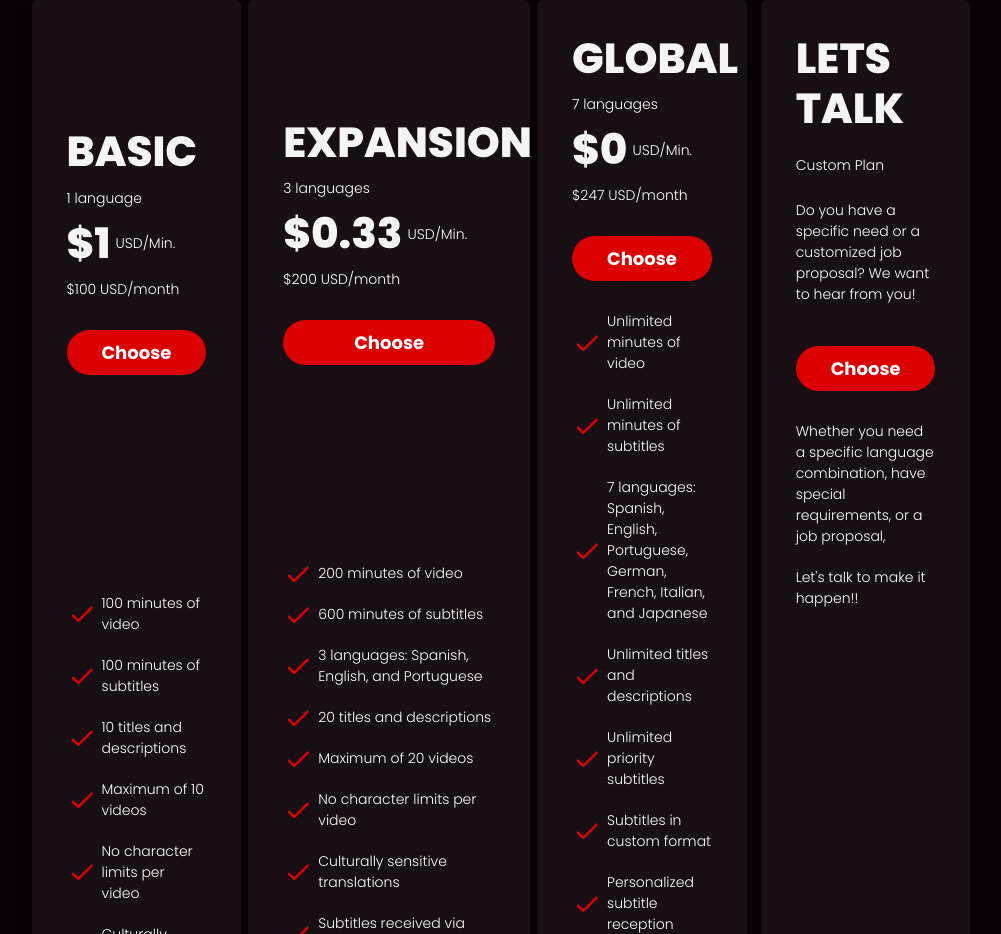
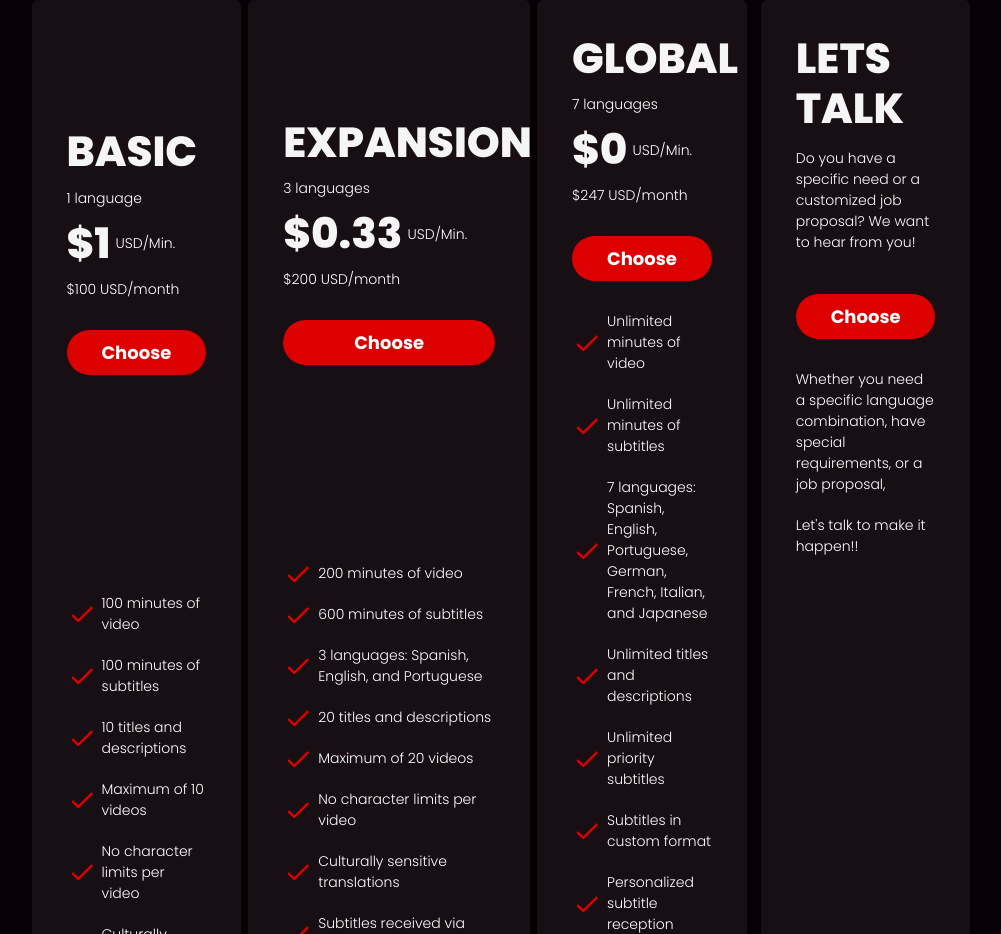
Before and after one commit to lumeme/subty, a Vue app: page / in a window 1280 px wide. Shown: the part 940-1874 px from the top of the page, without its empty margins (139-1140 px from the left). Built offline with nearby package versions, Linux system fonts and the light colour scheme; no server answers; a web font is replaced by a local one; what vue3-tel-input would draw is missing.

Commit message:
fix lets talk

```diff
--- a/src/componets/Pricing.vue
+++ b/src/componets/Pricing.vue
@@ -212,7 +212,6 @@
                                 <div class="d-flex justify-content-start align-items-center w-100">
                                     <h3>Lets <br> talk</h3>
                                 </div>
-                                <p class="pt-4">{{ $t('message.letsTalk') }}</p>
                                 <p class="pb-4 mt-1">{{ $t('message.letsTalkProposal') }}</p>
                             </div>
                             <div class="col-12 d-flex justify-content-center align-items-center px-0">
--- a/src/languages/en.json
+++ b/src/languages/en.json
@@ -118,7 +118,6 @@
     "globalTextEight": "Publishing on all social networks",
     "globalTextNine": "Culturally sensitive translations",
     "globalTextTen": "Unlimited changes",
-    "letsTalk": "Custom Plan",
     "letsTalkProposal": "Do you have a specific need or a customized job proposal? We want to hear from you!",
     "letsTalkText": "Whether you need a specific language combination, have special requirements, or a job proposal,",
     "letsTalkTextTwo": "Let's talk to make it happen!!"
--- a/src/languages/es.json
+++ b/src/languages/es.json
@@ -118,7 +118,6 @@
     "globalTextEight": "Publicación en todas las redes sociales",
     "globalTextNine": "Traducciones culturalmente sensibles",
     "globalTextTen": "Sin límites de cambios",
-    "letsTalk": "Personalizado",
     "letsTalkProposal": "¿Tenes una necesidad específica o una propuesta personalizada de trabajo? ¡Queremos escucharte!",
     "letsTalkText": "Ya sea que necesites una combinación especifica de idiomas, tengas requerimientos especiales o una propuesta de trabajo,",
     "letsTalkTextTwo": "¡¡Hablemos para hacerlo realidad!!"
```
